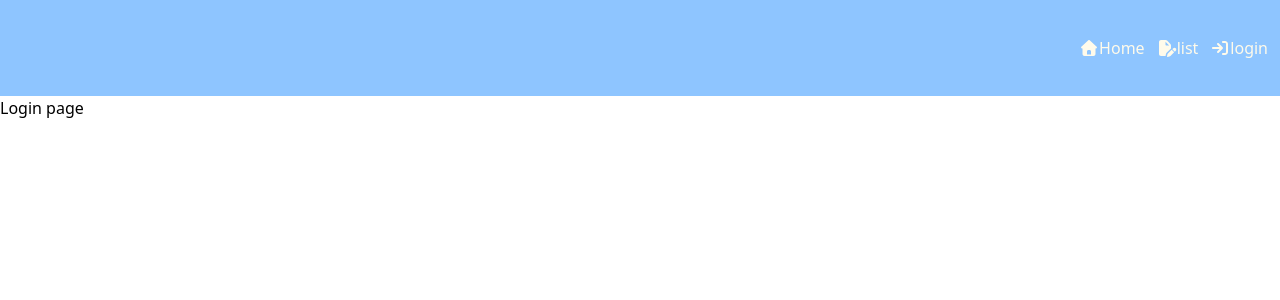
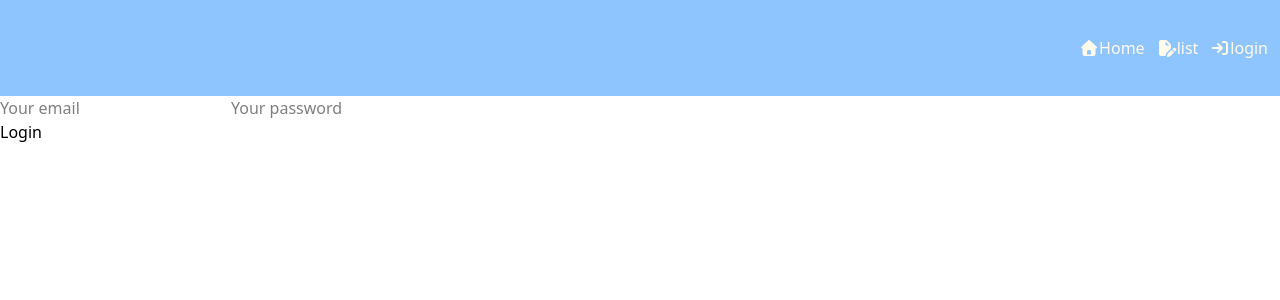
Before and after one commit to ichinari/react_study_03, a React (Vite) app: page /login in a window 1280 px wide. Shown: the top 300 px of the page. Built offline with nearby package versions, Linux system fonts and the light colour scheme.

Commit message:
add: login function

```diff
--- a/src/pages/Login.tsx
+++ b/src/pages/Login.tsx
@@ -1,5 +1,30 @@
+import { useState } from 'react';
 function Login() {
-  return <div>Login page</div>;
+  const [email, setEmail] = useState<string>('');
+  const [password, setPassword] = useState<string>('');
+
+  const handleLogin = () => {};
+  return (
+    <>
+      <form onSubmit={handleLogin}>
+        <input
+          type="email"
+          placeholder="Your email"
+          value={email}
+          required={true}
+          onChange={(e) => setEmail(e.target.value)}
+        />
+        <input
+          type="password"
+          placeholder="Your password"
+          value={password}
+          required={true}
+          onChange={(e) => setPassword(e.target.value)}
+        />
+      </form>
+      <button>Login</button>
+    </>
+  );
 }
 
 export default Login;
```
